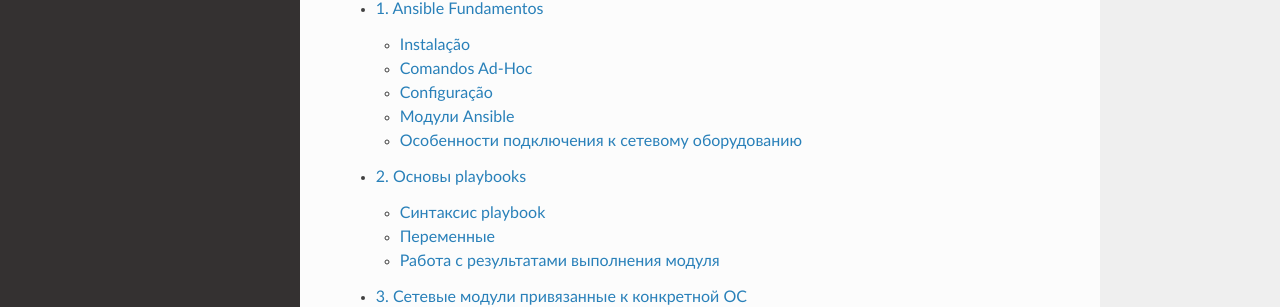
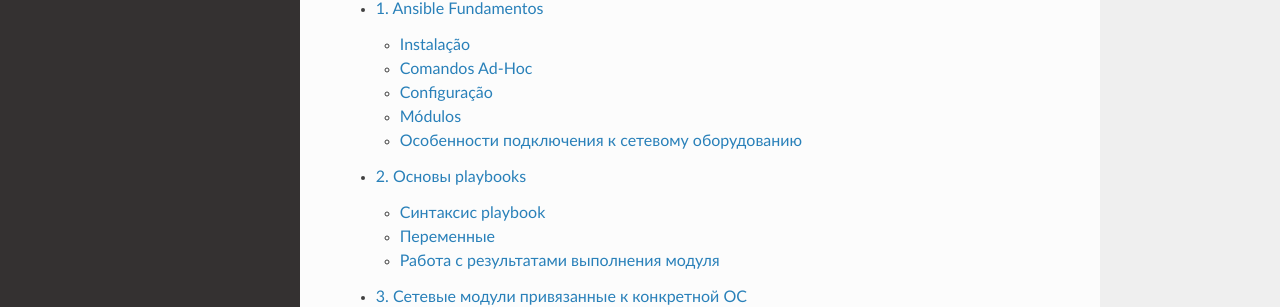
Before and after one commit to tporfirio/ansible-for-network-automation, a Sphinx documentation site: the page built from docs/source/index.rst, in a window 1280 px wide and 1225 px high. Shown: the part 475-782 px from the top of the window. Built offline with Sphinx 7.4.7 and the Read the Docs theme 2.0.0, drawn with Linux system fonts in a browser that asks for light colours; pages that are not in the unit, such as notebooks, are missing from menus.

Commit message:
Update Módulos.rst

```diff
--- a/docs/source/book/01_basics/Módulos.rst
+++ b/docs/source/book/01_basics/Módulos.rst
@@ -1,4 +1,4 @@
-Модули Ansible
+Módulos
 ==============
 
 Вместе с установкой Ansible устанавливается также большое количество
```
